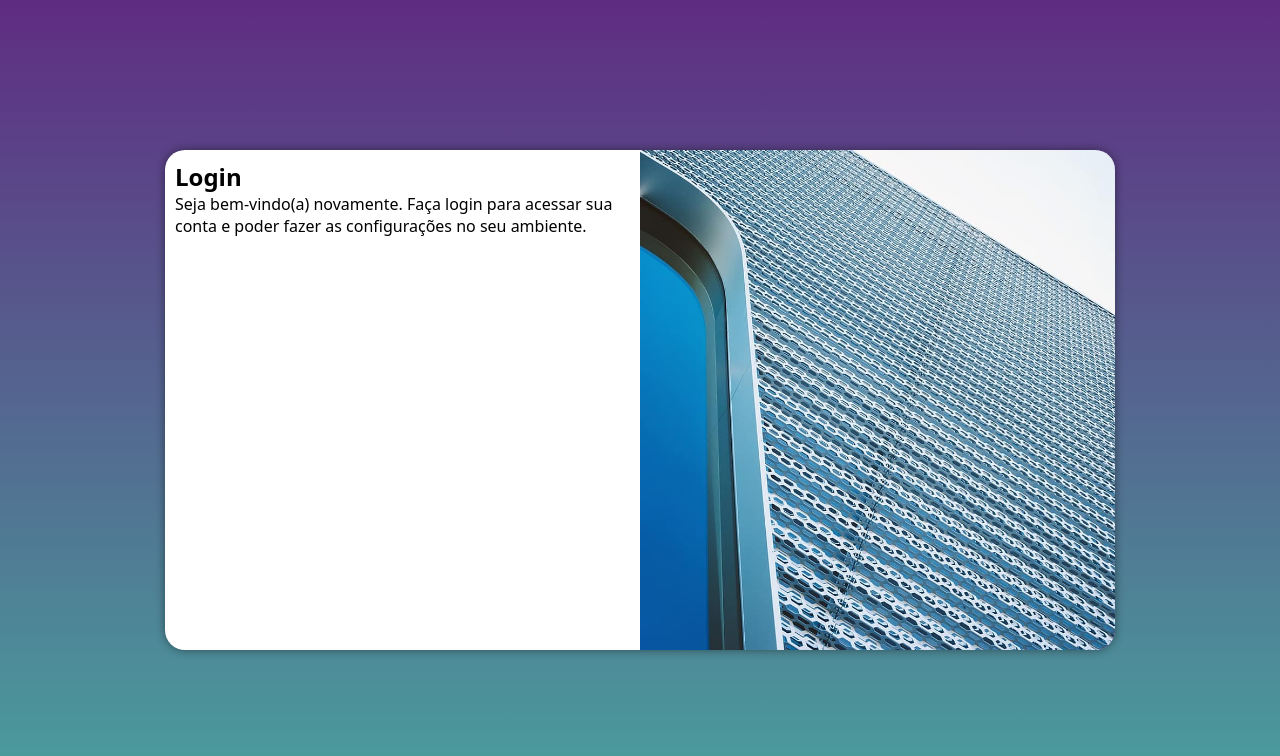
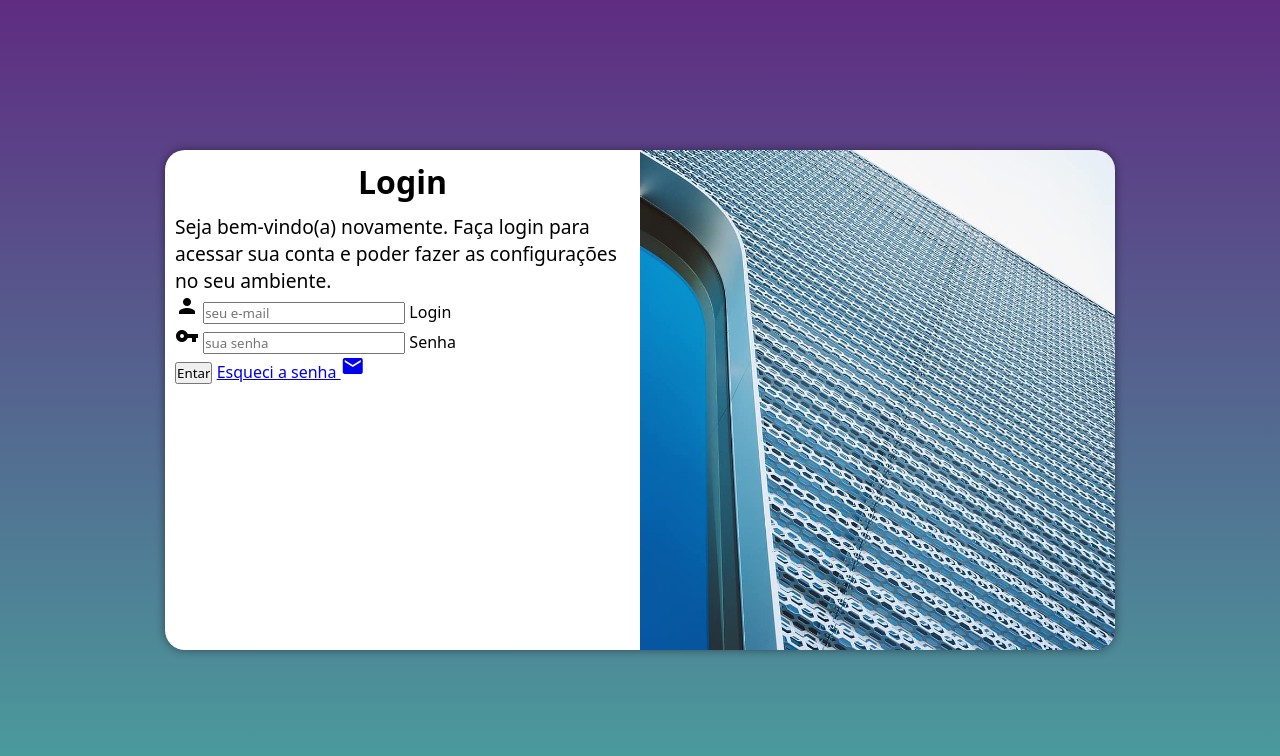
Before and after one commit to sebastiaomartins/projeto-login, a plain HTML site: page index.html in a window 1280 px wide. Drawn offline with Linux system fonts and the light colour scheme.

Commit message:
criei formulário

```diff
--- a/estilos/media-query.css
+++ b/estilos/media-query.css
@@ -12,14 +12,14 @@
     }
 
     section#login > div#imagem{
-        float: right;
+        float: left;
         width: 30%;
         height: 100%;
 
     }
 
     section#login > div#formulario{
-        float: left;
+        float: right;
         width: 70%;
     }
 
@@ -46,4 +46,14 @@
         float: left;
         width: 50%;
     }
+
+    div#formulario > h1{
+        font-size: 2em;
+    }
+
+    div#formulario > p{
+        font-size: 1.2em;
+
+    }
+
 }
--- a/estilos/style.css
+++ b/estilos/style.css
@@ -35,7 +35,7 @@ section#login{
     overflow: hidden;  /* Tudo que estiver fora da borda vai ficar escondido */
 
     background-color: white;
-    width: 250px; /* Largura da tela do celular */
+    width: 250.9px; /* Largura da tela do celular */
     height: 500px;  /* Altura da tela do celular */
     border-radius: 20px;
     box-shadow: 0px 0px 10px rgba(0, 0, 0, 0.450);
@@ -57,3 +57,13 @@ section#login > div#formulario {
     display: block;
     padding: 10px;
 }
+
+div#formulario > h1{
+    text-align: center;
+    margin-bottom: 10px;
+}
+
+div#formulario > p {
+    font-size: 0.8em;
+
+}
--- a/index.html
+++ b/index.html
@@ -4,6 +4,7 @@
     <meta charset="UTF-8">
     <meta name="viewport" content="width=device-width, initial-scale=1.0">
     <title>Login</title>
+    <link href="https://fonts.googleapis.com/icon?family=Material+Icons" rel="stylesheet">
     <link rel="stylesheet" href="estilos/style.css">
     <link rel="stylesheet" href="estilos/media-query.css">
 </head>
@@ -16,8 +17,20 @@
             <div id="formulario">
                 <h1>Login</h1>
                 <p>Seja bem-vindo(a) novamente. Faça login para acessar sua conta e poder fazer as configurações no seu ambiente.</p>
-                <form action="login.php" method="post">
+                <form action="login.php" method="post" autocomplete="on">
+                    <div class="campo">
+                        <span class="material-icons">person</span>
+                        <input type="email" name="login" id="ilogin" required placeholder="seu e-mail" autocomplete="email" maxlength="30">
+                        <label for="ilogin">Login</label>
 
+                    </div>
+                    <div class="campo">
+                        <span class="material-icons">vpn_key</span>
+                        <input type="password" name="senha" id="isenha" required placeholder="sua senha" autocomplete="current-password" minlength="8" maxlength="20">
+                        <label for="isenha">Senha</label>
+                    </div>
+                    <input type="submit" value="Entar">
+                    <a href="esqueci.html">Esqueci a senha <span class="material-icons">mail</span></a>
                 </form>
             </div>
         </section>
```
